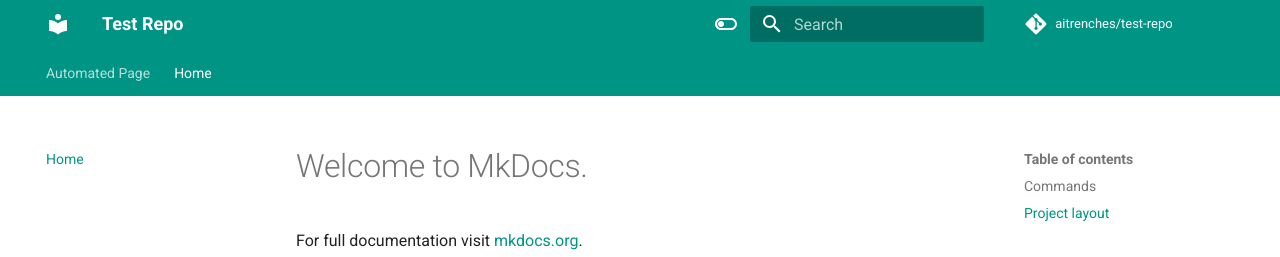
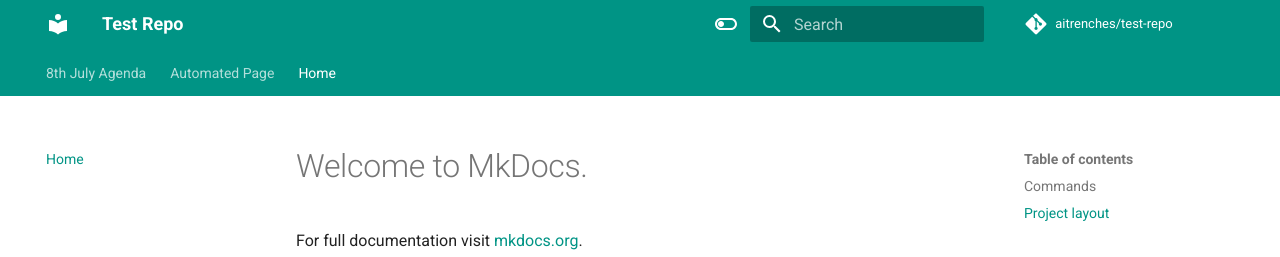
Before and after one commit to aitrenches/test-repo, an MkDocs documentation site: the page built from docs/index.md, in a window 1280 px wide. Shown: the top 257 px of the page. Built offline with MkDocs 1.6.1 and Material for MkDocs 9.7.7, drawn with Linux system fonts in a browser that asks for light colours; comment, search, counter and statistics services are not loaded.

Commit message:
Update navigation: add 8th July Agenda

```diff
--- a/mkdocs.yml
+++ b/mkdocs.yml
@@ -51,5 +51,6 @@ markdown_extensions:
       emoji_generator: !!python/name:materialx.emoji.to_svg
 
 nav:
+  - 8th July Agenda: 8th-july-agenda.md
   - Automated Page: auto_page.md
   - Home: index.md
```
